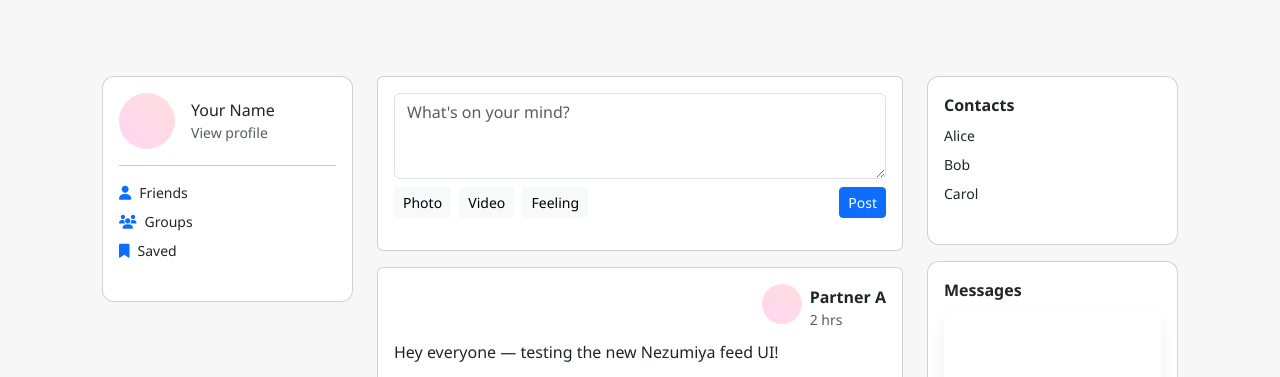
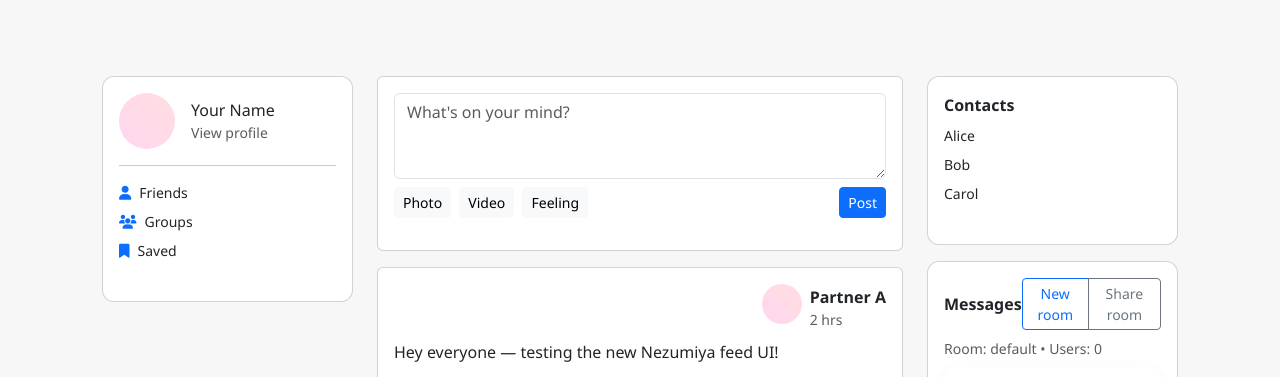
Before and after one commit to ryo456men/my-chat-app2, a website: page index.html in a window 1280 px wide. Shown: the part 82-459 px from the top of the page. Drawn offline with nearby package versions, Linux system fonts and the light colour scheme; no server answers; a small style sheet from the web is missing.

Commit message:
Fix: ensure Share room button present and UI tweaks

```diff
--- a/about.css
+++ b/about.css
@@ -314,6 +314,8 @@ html, body {
 .message-form .danger { background: #ff6b6b; }
 
 .visually-hidden { position: absolute !important; height: 1px; width:1px; overflow:hidden; clip:rect(1px,1px,1px,1px); white-space:nowrap; }
+/* utility to hide elements (used by JS to toggle password input etc.) */
+.hidden { display: none !important; }
 @media (max-width:900px) {
     .chat-section .chat-wrapper { flex-direction:column; padding:12px; }
     .profiles { width:100%; flex-direction:row; justify-content:space-between; }
--- a/index.html
+++ b/index.html
@@ -123,7 +123,18 @@
 					</div>
 					<!-- Chat card (preserve existing IDs) -->
 					<div class="card p-3">
-						<div class="fw-bold mb-2">Messages</div>
+						<div class="d-flex justify-content-between align-items-center mb-2">
+							<div class="fw-bold">Messages</div>
+							<div class="btn-group">
+								<button id="newRoomBtn" class="btn btn-sm btn-outline-primary">New room</button>
+								<button id="copyLinkBtn" class="btn btn-sm btn-outline-secondary">Share room</button>
+							</div>
+						</div>
+						<div class="mb-2 small text-muted">Room: <span id="roomId">default</span> • Users: <span id="userCount">0</span></div>
+						<div id="passwordSection" class="hidden mb-2">
+							<input type="password" id="roomPassword" placeholder="Room password" class="form-control mb-2">
+							<button id="joinRoom" class="btn btn-sm btn-success">Join</button>
+						</div>
 						<div id="chatWindow" class="chat-window mb-2" aria-live="polite" style="max-height:220px;overflow:auto"></div>
 						<form id="messageForm" class="d-flex" autocomplete="off">
 							<select id="senderSelect" class="form-select form-select-sm me-2" style="width:90px;">
```
